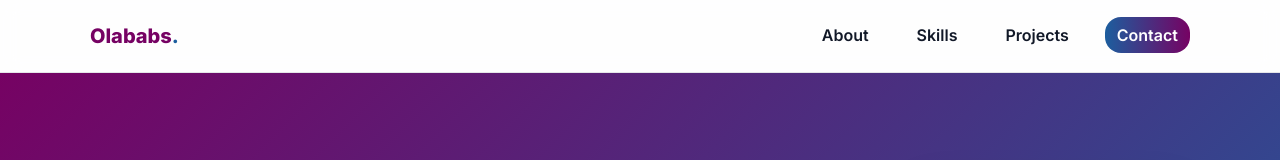
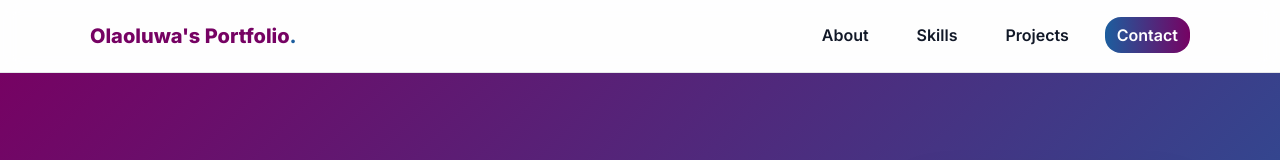
Before and after one commit to olababsmichael/olababsmichael.github.io, a plain HTML site: page index.html in a window 1280 px wide. Shown: the top 160 px of the page. Drawn offline with Linux system fonts and the light colour scheme.

Commit message:
index.html

```diff
--- a/index.html
+++ b/index.html
@@ -21,7 +21,7 @@
 <body>
   <header class="site-header" role="banner">
     <div class="container header-inner">
-      <a class="logo" href="#home" aria-label="Olaoluwa Babawale home">Olababs<span class="dot">.</span></a>
+      <a class="logo" href="#home" aria-label="Olaoluwa Babawale home">Olaoluwa's Portfolio<span class="dot">.</span></a>
       <button class="nav-toggle" aria-label="Toggle navigation" aria-expanded="false">
         <span class="hamburger"></span>
       </button>
```
